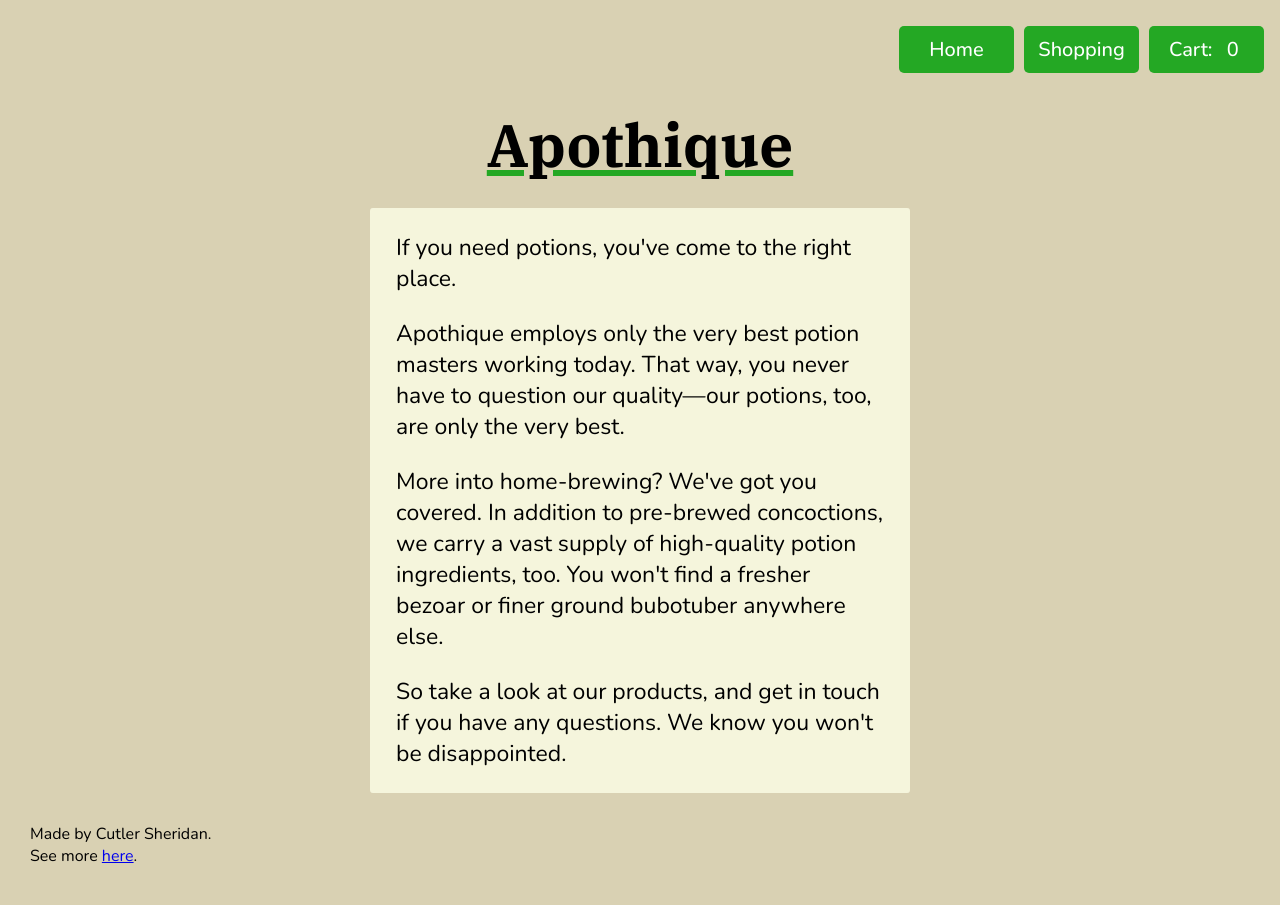
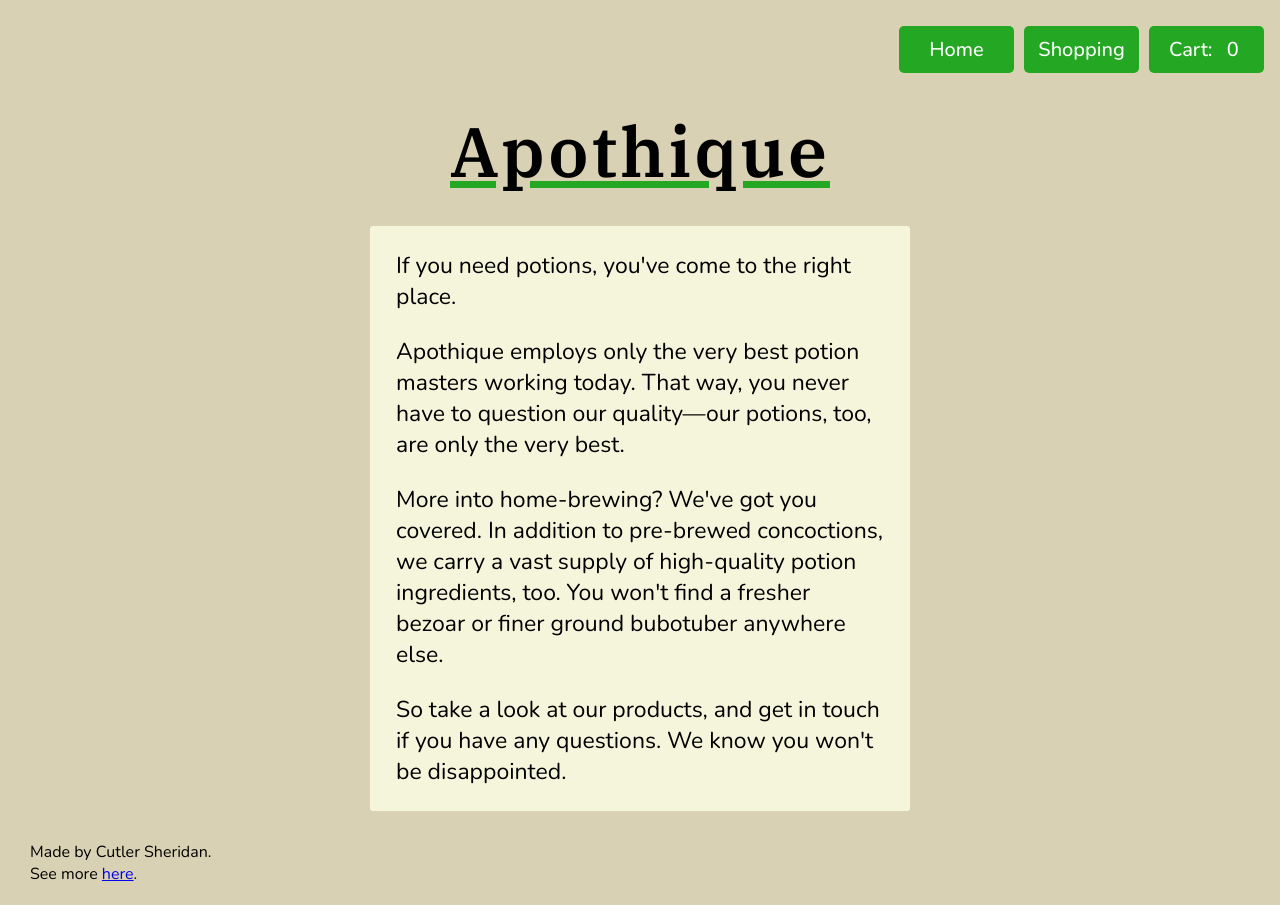
Before and after one commit to CutlerSheridan/shopping-cart, a React (Create React App) app: page / in a window 1280 px wide. Built offline with nearby package versions, Linux system fonts and the light colour scheme.

Commit message:
1.0.0 Adjust Home heading

```diff
--- a/package.json
+++ b/package.json
@@ -1,7 +1,8 @@
 {
   "name": "shopping-cart",
-  "version": "0.5.1",
+  "version": "1.0.0",
   "private": true,
+  "homepage": "https://cutlersheridan.github.io/shopping-cart",
   "dependencies": {
     "@testing-library/jest-dom": "^5.16.5",
     "@testing-library/react": "^13.4.0",
@@ -13,6 +14,8 @@
     "web-vitals": "^2.1.4"
   },
   "scripts": {
+    "predeploy": "npm run build",
+    "deploy": "gh-pages -d build",
     "start": "react-scripts start",
     "build": "react-scripts build",
     "test": "react-scripts test",
--- a/src/components/Home/Home.css
+++ b/src/components/Home/Home.css
@@ -3,11 +3,20 @@
   background: var(--clr-1-dark);
 }
 .home-container > h1 {
-  font-size: 6rem;
+  margin-bottom: 3rem;
+  font-size: 6.5rem;
   text-align: center;
   color: var(--clr-text-1);
+  font-weight: 100;
+  letter-spacing: 0.2rem;
   text-decoration: underline;
   text-decoration-color: var(--clr-2);
+}
+@media only screen and (min-width: 450px) {
+  .home-container > h1 {
+    font-size: 7rem;
+    letter-spacing: 0.3rem;
+  }
 }
 .home-textContainer {
   margin: auto;
```
Also changed, not shown: 2 other files (tests, documents, lock files or other folders).
